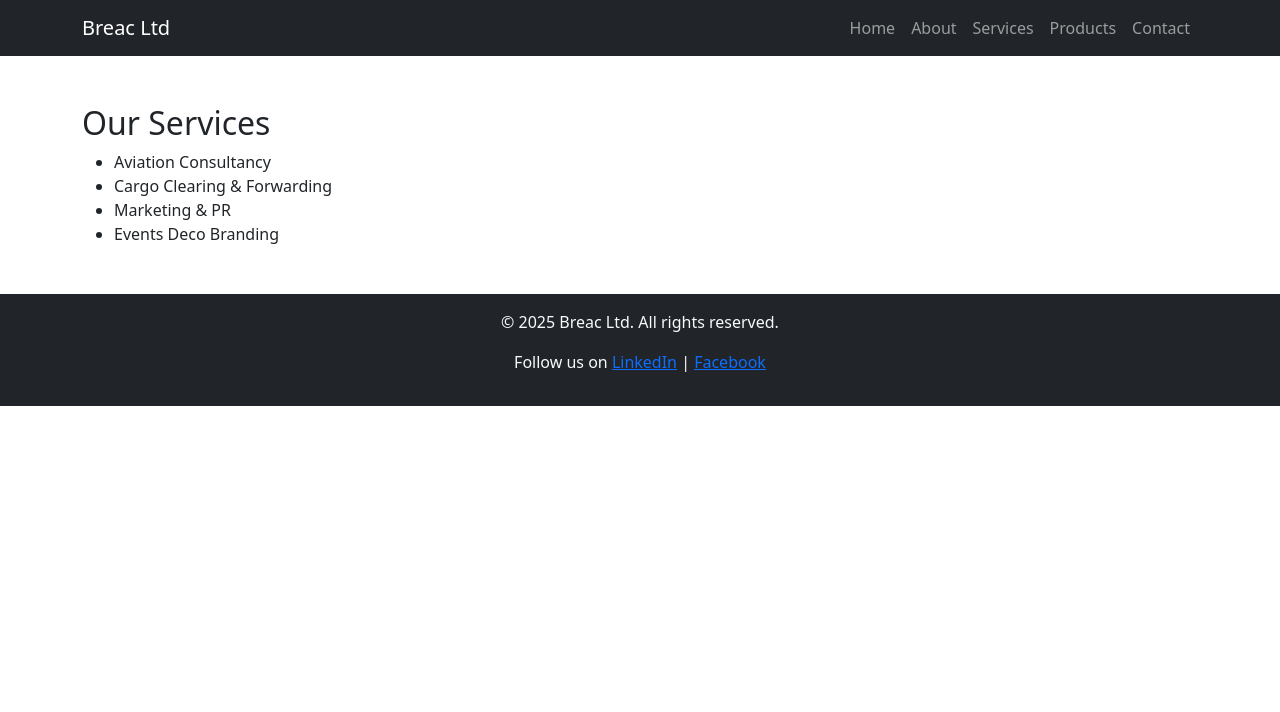
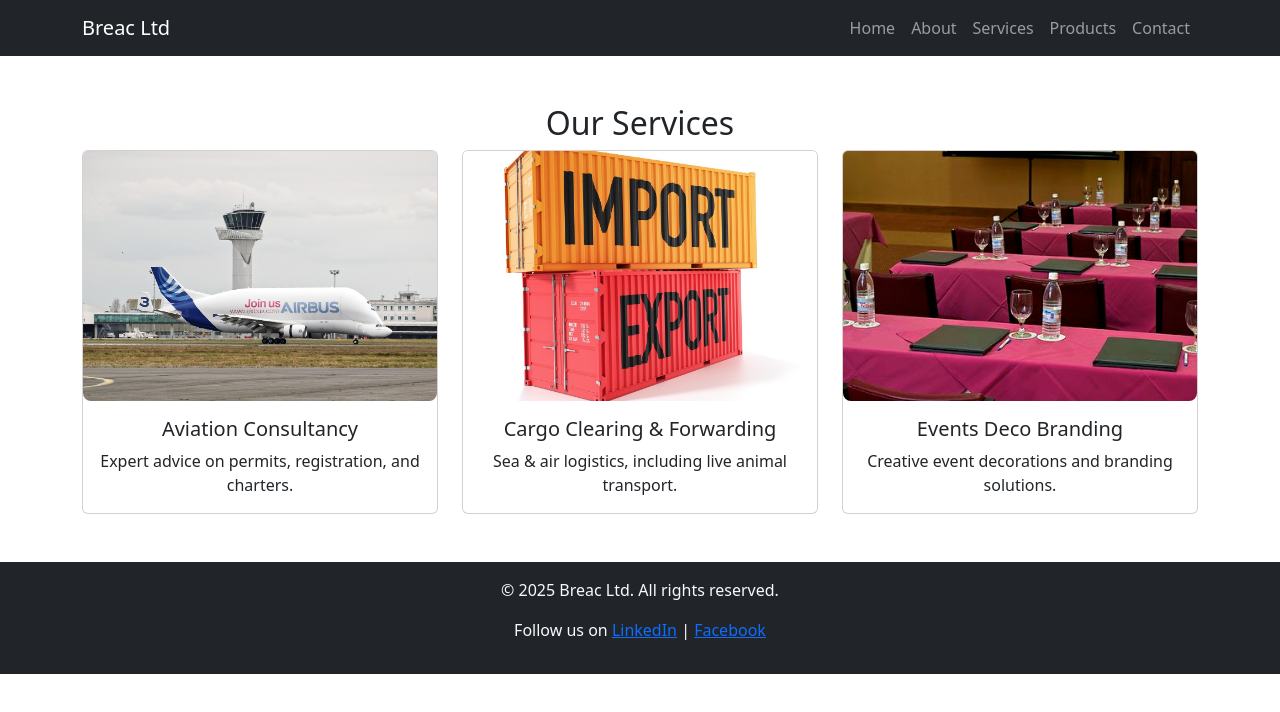
Before and after one commit to Isiji/breac-webiste, a React (Create React App) app in the folder breac-website/: page /services in a window 1280 px wide. Shown: the top 712 px of the page. Built offline with nearby package versions, Linux system fonts and the light colour scheme.

Commit message:
done with products

```diff
--- a/breac-website/src/App.js
+++ b/breac-website/src/App.js
@@ -18,7 +18,7 @@
                 <Route path="/about" element={<About />} />
                 <Route path="/services" element={<Services />} />
                 <Route path="/products" element={<Products />} />
-                <Route path="/product/:id" element={<ProductDetail />} />
+                <Route path="/products/:productId" element={<ProductDetail />} />
                 <Route path="/contact" element={<Contact />} />
             </Routes>
             <Footer />
--- a/breac-website/src/data/products.js
+++ b/breac-website/src/data/products.js
@@ -1,32 +1,11 @@
+import healthcare from "../assets/images/healthcare.jpg";
+import facialtissues from "../assets/images/facial-tissues.jpg";
+import toiletpaper from "../assets/images/toilet-paper.jpg";
+
 const products = [
-    {
-        id: 1,
-        name: "Healthcare Supplies",
-        image: "../src/assets/images/oxygen-generators.jpg",
-        description: "Medical equipment and sanitary products.",
-        details: "We supply medical oxygen generators, COVID test kits, PPEs, and sanitary products."
-    },
-    {
-        id: 2,
-        name: "Flour Milling",
-        //image: "/images/flour.png",
-        description: "High-quality maize flour for institutions.",
-        details: "Our 100-ton plant supplies flour to schools, colleges, and universities."
-    },
-    {
-        id: 3,
-        name: "Facial Tissues",
-        image: "../src/assets/images/facial-tissues.jpg",
-        description: " Soft facial tissues made from virgin pulp.",
-        details: "Our facial tissues are made from high-quality virgin pulp."
-    },
-    {
-        id: 4,
-        name: "Toilet Paper",
-        image: "/images/toilet-paper.jpg",
-        description: "Premium toilet paper made from virgin pulp.",
-        details: "Our high-quality toilet paper is supplied to corporates and retailers."
-    }
+    { id: "healthcare-equipment", name: "Healthcare Equipment", image: healthcare, description: "Medical supplies and equipment." },
+    { id: "facial-tissues", name: "Facial Tissues", image: facialtissues, description: "Soft and hygienic facial tissues." },
+    { id: "toilet-paper", name: "Toilet Paper", image: toiletpaper, description: "High-quality toilet paper made from virgin pulp." }
 ];
 
 export default products;
--- a/breac-website/src/pages/ProductDetail.js
+++ b/breac-website/src/pages/ProductDetail.js
@@ -1,25 +1,19 @@
 import React from 'react';
 import { useParams } from 'react-router-dom';
-import { Container, Card } from 'react-bootstrap';
-import products from '../data/products';
+import { Container } from 'react-bootstrap';
+import products from '../data/products'; // Import product data
 
 const ProductDetail = () => {
-    const { id } = useParams();
-    const product = products.find(p => p.id === parseInt(id));
+    const { productId } = useParams();
+    const product = products.find((p) => p.id === productId);
 
-    if (!product) {
-        return <Container className="my-5"><h2>Product not found</h2></Container>;
-    }
+    if (!product) return <Container><h2>Product Not Found</h2></Container>;
 
     return (
         <Container className="my-5">
-            <Card>
-                <Card.Img variant="top" src={product.image} />
-                <Card.Body>
-                    <Card.Title>{product.name}</Card.Title>
-                    <Card.Text>{product.details}</Card.Text>
-                </Card.Body>
-            </Card>
+            <h2>{product.name}</h2>
+            <img src={product.image} alt={product.name} className="product-detail-image" />
+            <p>{product.details}</p>
         </Container>
     );
 };
--- a/breac-website/src/pages/Products.css
+++ b/breac-website/src/pages/Products.css
@@ -5,18 +5,21 @@
 .product-card:hover {
     transform: scale(1.05);
 }
+
 .product-logo {
-    transition: transform 0.5s ease-in-out;
+    width: 100%;
+    height: 250px; /* Ensures all images have the same height */
+    object-fit: cover; /* Keeps aspect ratio while filling the space */
+    border-radius: 8px; /* Optional: rounded corners */
 }
-.product-card:hover .product-logo {
-    transform: rotate(360deg);
-}
+
 .product-title {
     transition: color 0.3s ease-in-out;
 }
 .product-card:hover .product-title {
     color: #ff6600;
 }
+
 .product-link {
     text-decoration: none;
     color: inherit;
--- a/breac-website/src/pages/Products.js
+++ b/breac-website/src/pages/Products.js
@@ -1,29 +1,44 @@
 import React from 'react';
 import { Container, Row, Col, Card } from 'react-bootstrap';
 import { Link } from 'react-router-dom';
+import { motion } from 'framer-motion';
 import products from '../data/products';
-import './Products.css'; // Styles for hover effects
+import './Products.css';
 
 const Products = () => {
     return (
+        <motion.div
+            initial={{ opacity: 0, x: -200 }}
+            whileInView={{ opacity: 1, x: 0 }}
+            viewport={{ once: true, amount: 0.2 }}
+            transition={{ duration: 1.2 }}
+        >
             <Container className="my-5">
                 <h2 className="text-center">Our Products</h2>
                 <Row>
-                {products.map(product => (
-                    <Col md={3} key={product.id}>
-                        <Link to={`/product/${product.id}`} className="product-link">
-                            <Card className="product-card">
+                    {products.map((product) => (
+                        <Col md={4} key={product.id}>
+                            <Link to={`/products/${product.id}`} className="product-link">
+                                <motion.div
+                                    initial={{ opacity: 0, x: -100 }}
+                                    whileInView={{ opacity: 1, x: 0 }}
+                                    viewport={{ once: true, amount: 0.2 }}
+                                    transition={{ duration: 1.2 }}
+                                >
+                                    <Card className="product-card text-center">
                                         <Card.Img variant="top" src={product.image} className="product-logo" />
                                         <Card.Body>
                                             <Card.Title className="product-title">{product.name}</Card.Title>
                                             <Card.Text>{product.description}</Card.Text>
                                         </Card.Body>
                                     </Card>
+                                </motion.div>
                             </Link>
                         </Col>
                     ))}
                 </Row>
             </Container>
+        </motion.div>
     );
 };
 
--- a/breac-website/src/pages/Services.js
+++ b/breac-website/src/pages/Services.js
@@ -1,16 +1,47 @@
 import React from 'react';
+import { Container, Row, Col, Card } from 'react-bootstrap';
+import { Link } from 'react-router-dom';
+import { motion } from 'framer-motion';
+
+// Import service images
+import aviationImg from '../assets/images/aviation.jpg';
+import cargoImg from '../assets/images/cargoImg.jpg';
+import eventsImg from '../assets/images/event-prop.jpeg';
+const services = [
+    { id: "aviation-consultancy", title: "Aviation Consultancy", image: aviationImg, description: "Expert advice on permits, registration, and charters." },
+    { id: "cargo-forwarding", title: "Cargo Clearing & Forwarding", image: cargoImg, description: "Sea & air logistics, including live animal transport." },
+    { id: "events-deco", title: "Events Deco Branding", image: eventsImg, description: "Creative event decorations and branding solutions." }
+];
 
 const Services = () => {
     return (
-        <div className="container my-5">
-            <h2>Our Services</h2>
-            <ul>
-                <li>Aviation Consultancy</li>
-                <li>Cargo Clearing & Forwarding</li>
-                <li>Marketing & PR</li>
-                <li>Events Deco Branding</li>
-            </ul>
-        </div>
+        <motion.div
+            initial={{ opacity: 0, x: -200 }}
+            whileInView={{ opacity: 1, x: 0 }}
+            viewport={{ once: true, amount: 0.2 }}
+            transition={{ duration: 1.5 }}
+        >
+            <Container className="my-5">
+                <h2 className="text-center">Our Services</h2>
+                <Row>
+                    {services.map((service) => (
+                        <Col md={4} key={service.id}>
+                            <Link to={`/services/${service.id}`} style={{ textDecoration: 'none', color: 'inherit' }}>
+                                <motion.div whileHover={{ scale: 1.1 }} whileTap={{ scale: 1.2 }}>
+                                    <Card className="text-center">
+                                        <Card.Img variant="top" src={service.image} className="service-image" />
+                                        <Card.Body>
+                                            <Card.Title>{service.title}</Card.Title>
+                                            <Card.Text>{service.description}</Card.Text>
+                                        </Card.Body>
+                                    </Card>
+                                </motion.div>
+                            </Link>
+                        </Col>
+                    ))}
+                </Row>
+            </Container>
+        </motion.div>
     );
 };
 
```
Also changed, not shown: breac-website/src/pages/ServiceDetail.js (added, +28 -0 lines). Lines whose indentation alone changed are shown as unchanged.
